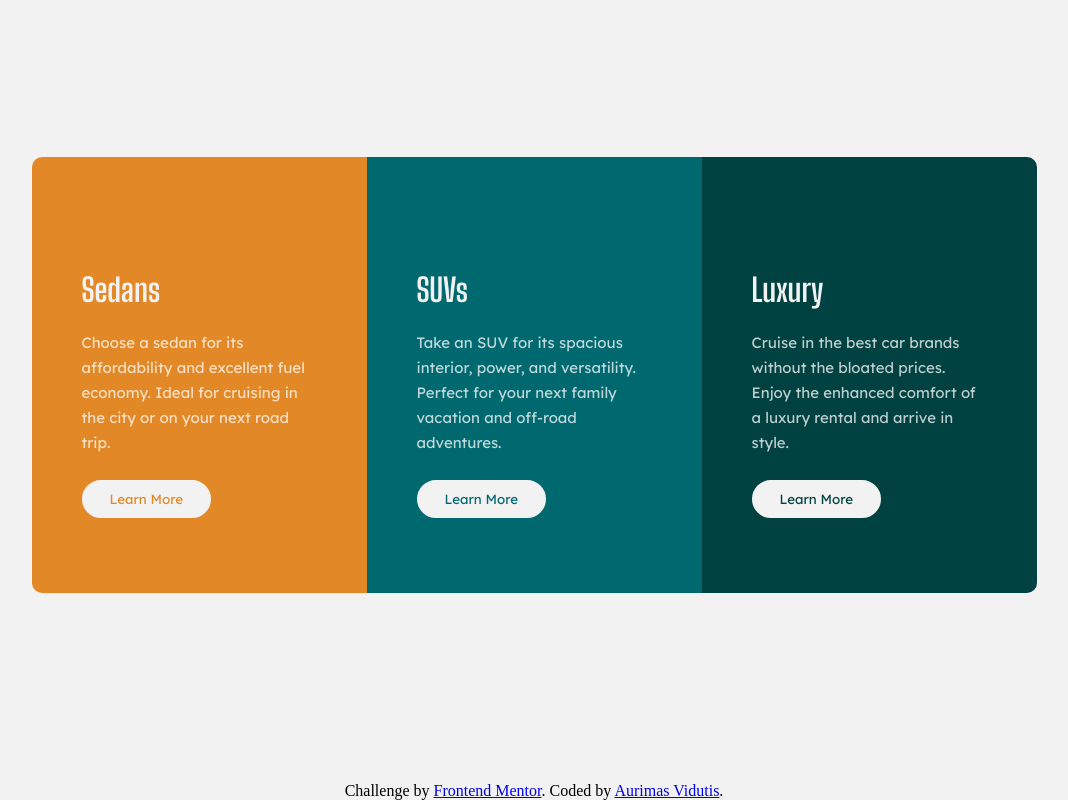
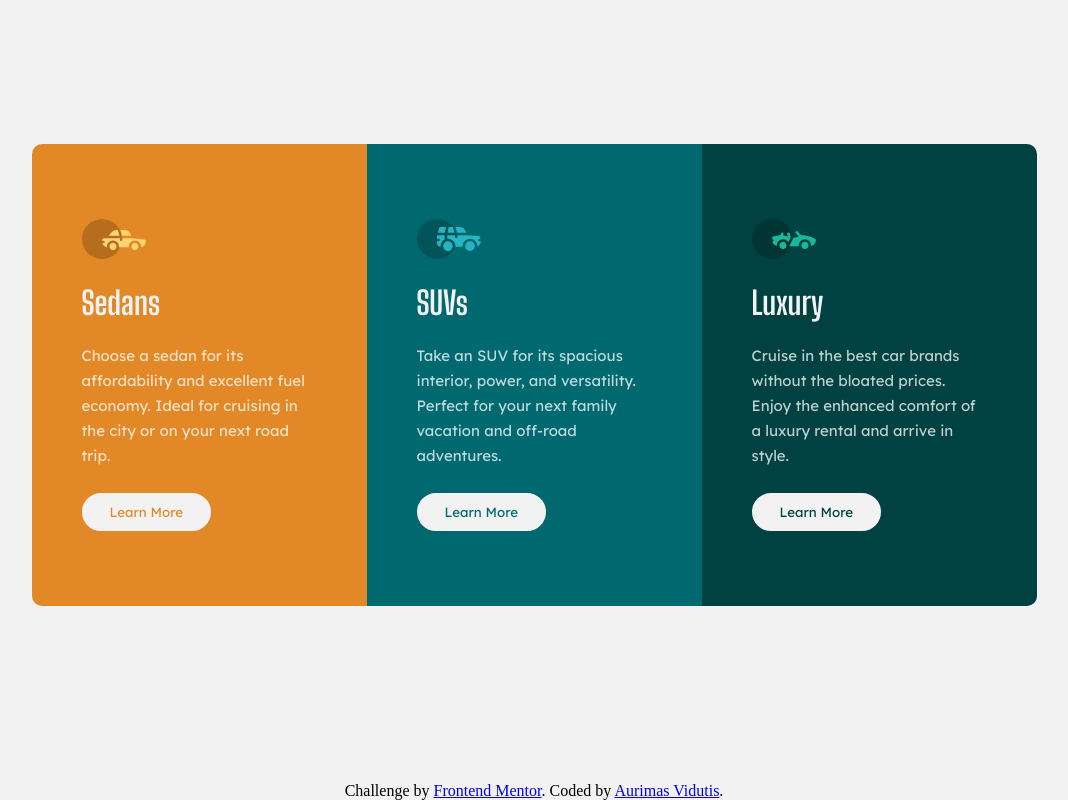
Before and after one commit to AurimasVi/3-column-cards, a plain HTML site: page index.html in a window 1280 px wide. Shown: the whole page, without its empty margins (106-1174 px from the left). Drawn offline with Linux system fonts and the light colour scheme; the site is published under a folder, as on GitHub Pages, so addresses that start at the root find nothing.

Commit message:
Update index.html

```diff
--- a/index.html
+++ b/index.html
@@ -15,7 +15,7 @@
   <div class="background">
     <div class="card">
       <div class="car sedans">
-        <img src="/images/icon-sedans.svg" alt="">
+        <img src="./images/icon-sedans.svg" alt="">
         <h1>Sedans</h1>
         <p>
           Choose a sedan for its affordability and excellent fuel economy. Ideal for cruising in the city
@@ -24,7 +24,7 @@
         <button>Learn More</button>
       </div>
       <div class="car suvs">
-        <img src="/images/icon-suvs.svg" alt="">
+        <img src="./images/icon-suvs.svg" alt="">
         <h1>SUVs</h1>
         <p>
           Take an SUV for its spacious interior, power, and versatility. Perfect for your next family vacation
@@ -33,7 +33,7 @@
         <button>Learn More</button>
       </div>
       <div class="car luxury">
-        <img src="/images/icon-luxury.svg" alt="">
+        <img src="./images/icon-luxury.svg" alt="">
         <h1>Luxury</h1>
         <p>
           Cruise in the best car brands without the bloated prices. Enjoy the enhanced comfort of a luxury
```
